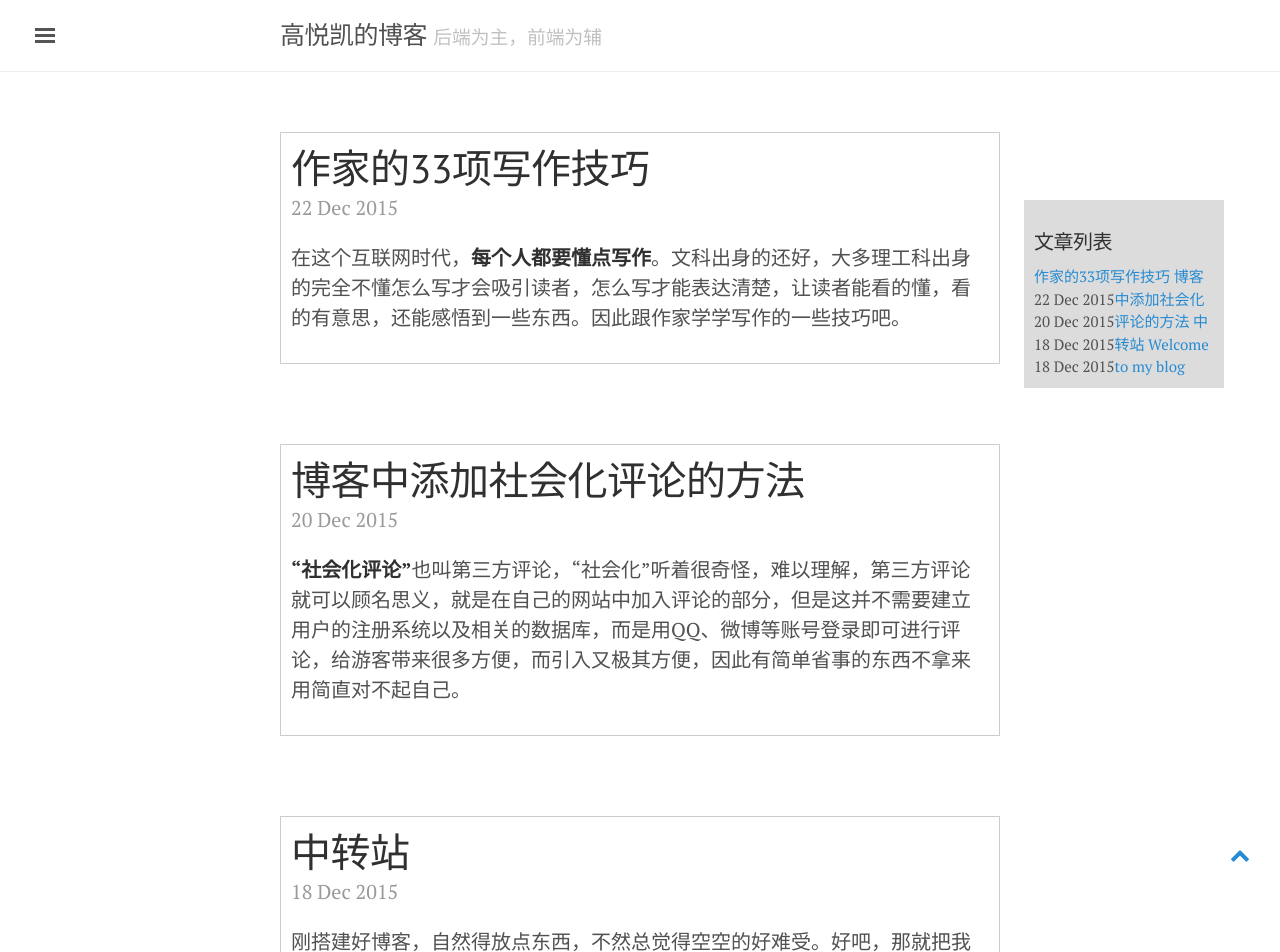
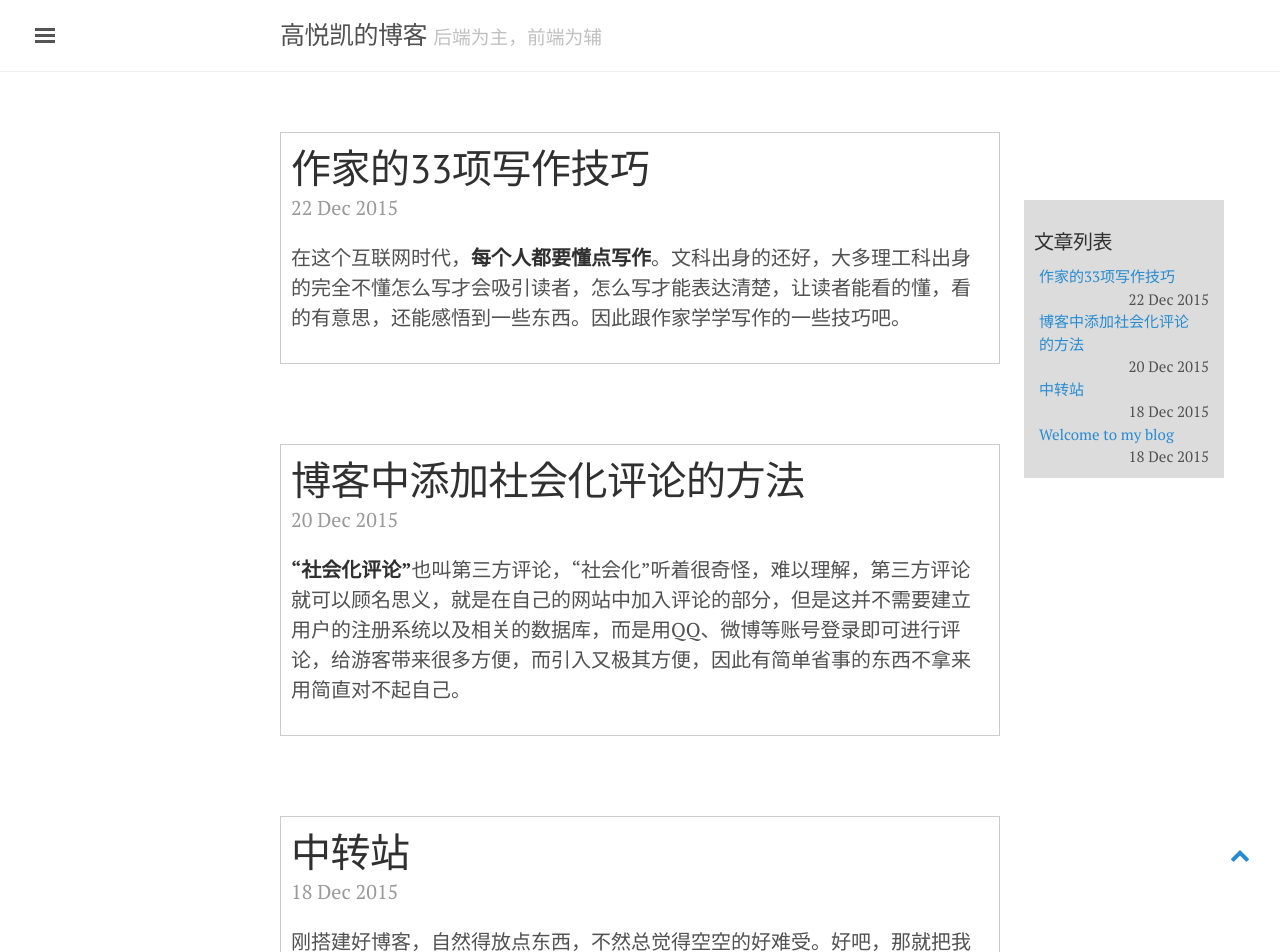
Before and after one commit to gyk6985432/myBlog, a Jekyll site: the page built from index.html, in a window 1280 px wide. Shown: the top 952 px of the page. Built offline with Jekyll 4.4.1, drawn with Linux system fonts in a browser that asks for light colours; nearby versions of some CDN libraries; the list of posts is cut into pages by our own code; comment, search, counter and statistics services are not loaded.

Commit message:
link date float

```diff
--- a/css/lanyon.css
+++ b/css/lanyon.css
@@ -376,13 +376,20 @@ a.sidebar-nav-item:focus {
   background-color: #DCDCDC;
 }
 
-.links a{
+
+.links .box{
+  margin:5px;
+}
+
+
+.links .box a{
+  float: left;
   width: 150px;
   overflow: hidden;
 }
 
-.linkDate{
-  float:left;
+.links .box .linkDate{
+  float:right;
 }
 
 
--- a/index.html
+++ b/index.html
@@ -21,8 +21,10 @@ title: Home
     <div class="links">
       <h6>文章列表</h6>
       {% for post in paginator.posts %}
-          <a href="{{ site.baseurl }}/{{ post.url }}">{{ post.title }}</a>
-        <div class="linkDate">{{ post.date | date_to_string }}</div>
+        <div class="box">
+            <a href="{{ site.baseurl }}/{{ post.url }}">{{ post.title }}</a>
+            <div class="linkDate">{{ post.date | date_to_string }}</div>
+        </div>
       {% endfor %}
     </div>
 </div>
```
